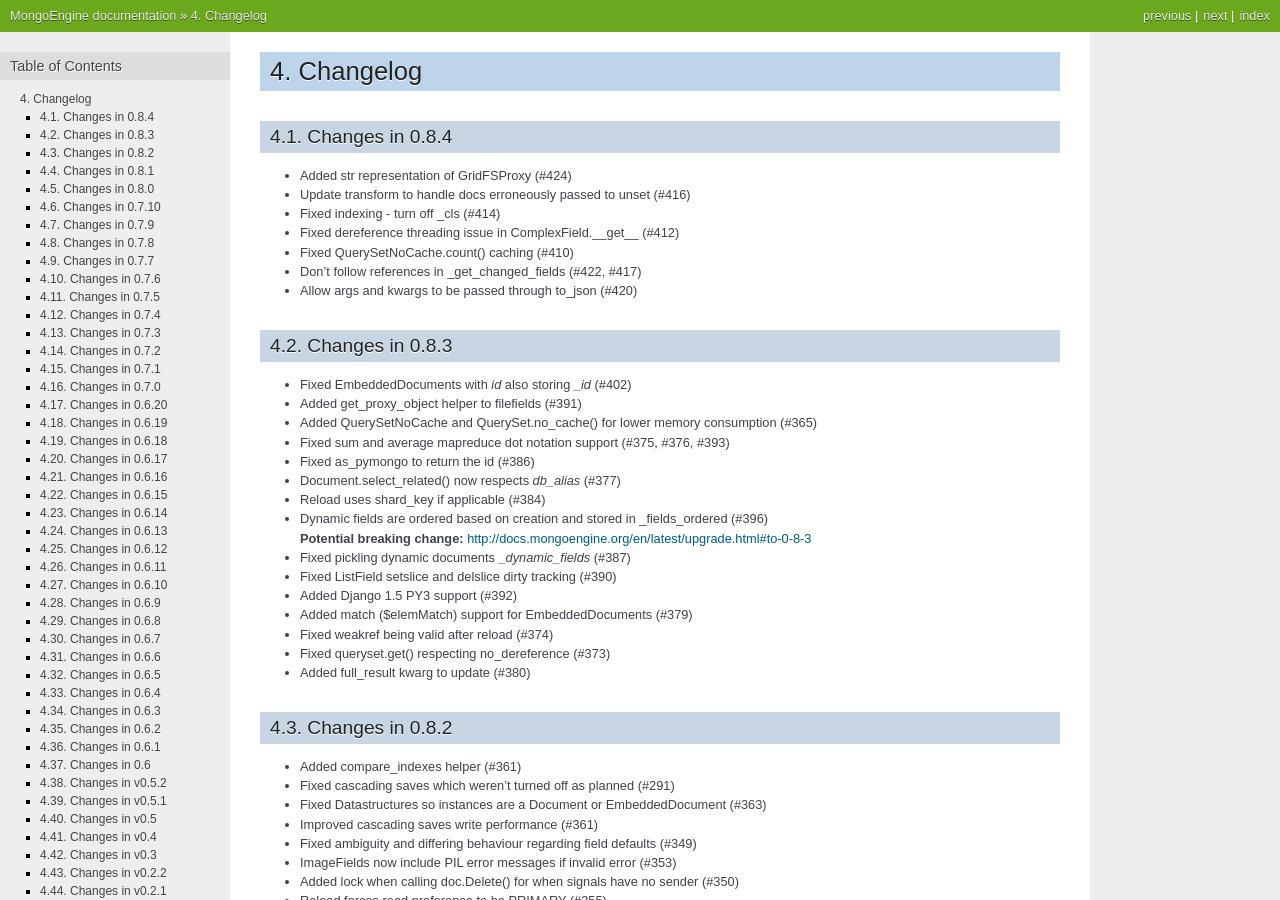
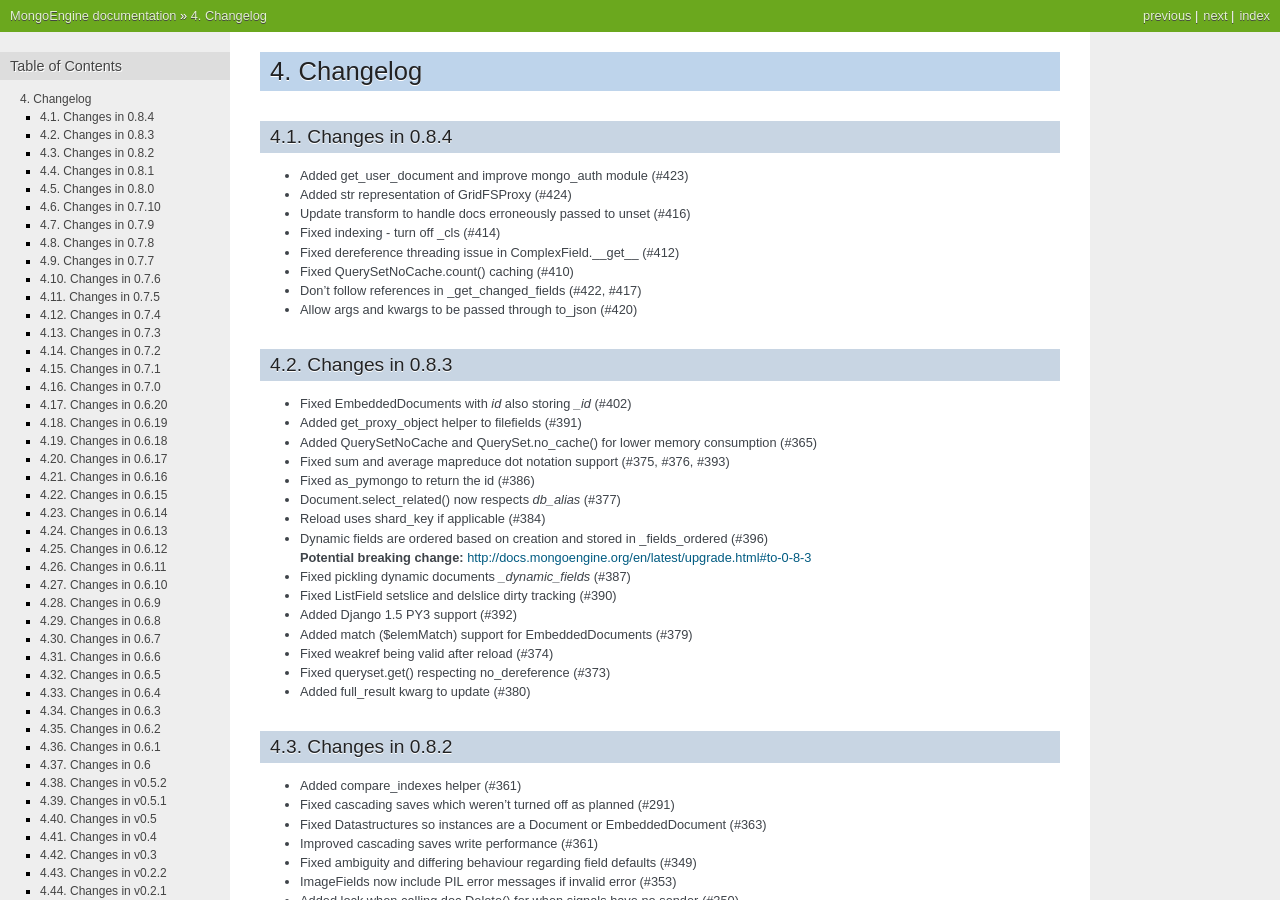
Before and after one commit to MongoEngine/mongoengine, a Sphinx documentation site: the page built from docs/changelog.rst, in a window 1280 px wide and 900 px high. Built offline with Sphinx 7.4.7, drawn with Linux system fonts in a browser that asks for light colours; the version number could not be read and is left out.

Commit message:
Updated changelog (#423)

```diff
--- a/docs/changelog.rst
+++ b/docs/changelog.rst
@@ -4,6 +4,7 @@ Changelog
 
 Changes in 0.8.4
 ================
+- Added get_user_document and improve mongo_auth module (#423)
 - Added str representation of GridFSProxy (#424)
 - Update transform to handle docs erroneously passed to unset (#416)
 - Fixed indexing - turn off _cls (#414)
```
